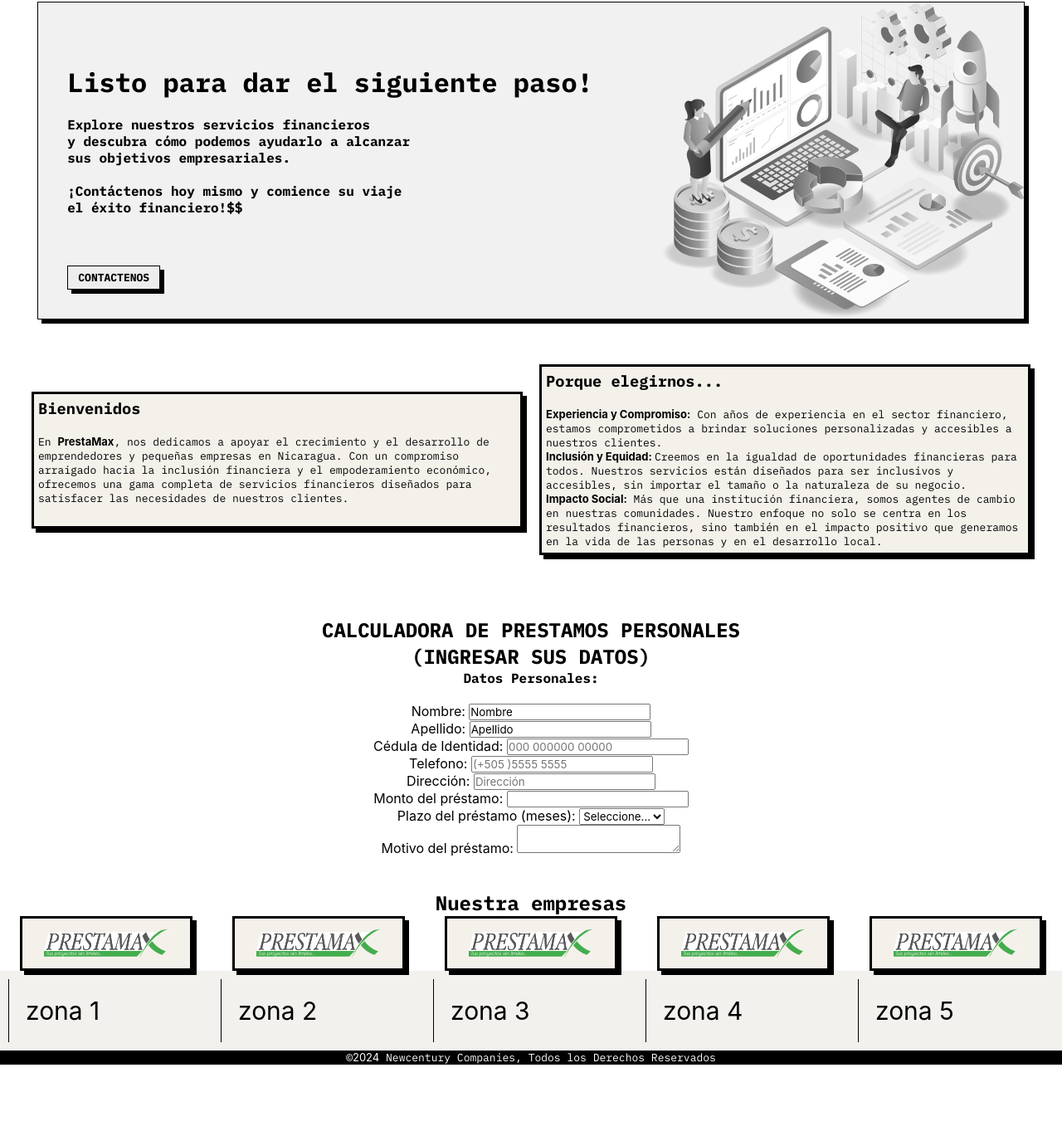
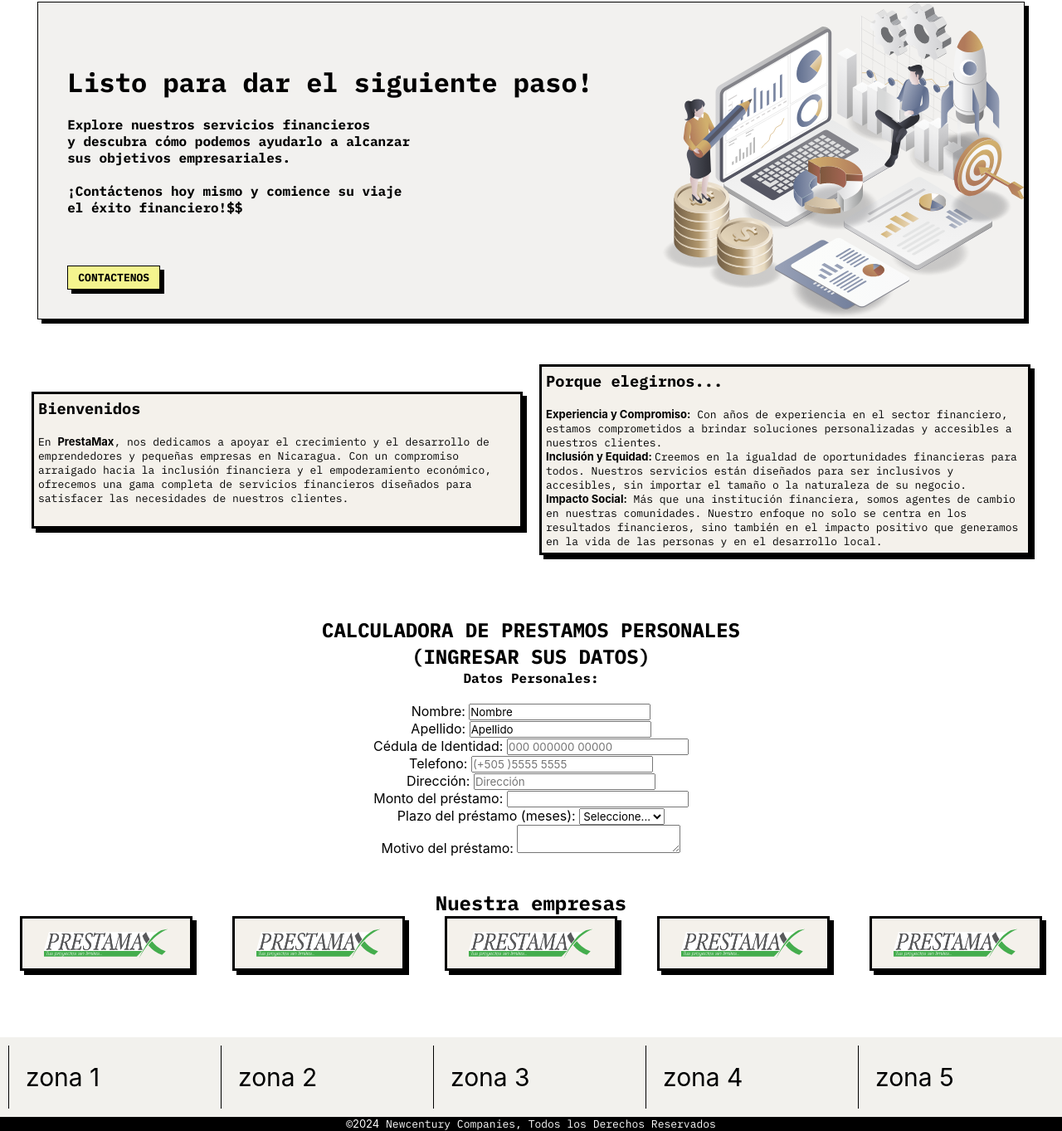
Before and after one commit to Marktuay/prestamax-nc, a plain HTML site: page index.html in a window 1280 px wide. Shown: the part 110-1473 px from the top of the page at 83% size. Before the commit the page ends 1393 px from the top, so only its background shows below. Drawn offline with Linux system fonts and the light colour scheme.

Commit message:
cambios ultimos

```diff
--- a/app.js
+++ b/app.js
@@ -1,11 +1,13 @@
-//Fecha
+/************Fecha en el sitio*****************/
 const fechaActual = new Date();
 const fechaFormateada = fechaActual.toLocaleDateString("es-ES");
-document.getElementById("fecha-actual").innerHTML = fechaFormateada;
-
-
+document.getElementById("fecha-actual").innerHTML = fechaFormateada;//linea para ponerlo en el html
+ console.log(fechaActual)
 
 
 const year = new Date().getFullYear();
         const yearElement = document.querySelector(".year");
         yearElement.textContent = year;
+
+console.log(year);
+/****************END fechas *******************/
--- a/index.html
+++ b/index.html
@@ -132,7 +132,7 @@
 
     </div>
     </main>
-    <div class="separator1">
+    <div class="separator-one">
 
     </div>
 
--- a/style.css
+++ b/style.css
@@ -88,7 +88,7 @@
     border: #000  solid thin;
     box-shadow: 5px 5px 0px  #000;
     background-image: url('img/slider2.svg');
-    filter: grayscale(100%);
+    filter: grayscale(60%);
     background-repeat: no-repeat, repeat;
     background-position: right;
 }
@@ -264,6 +264,12 @@
 
 }
 
+.separator-one {
+    margin: 20px;
+    padding: 20px;
+
+}
+
 footer {
 
    background-color: #f2f1ed;
```
